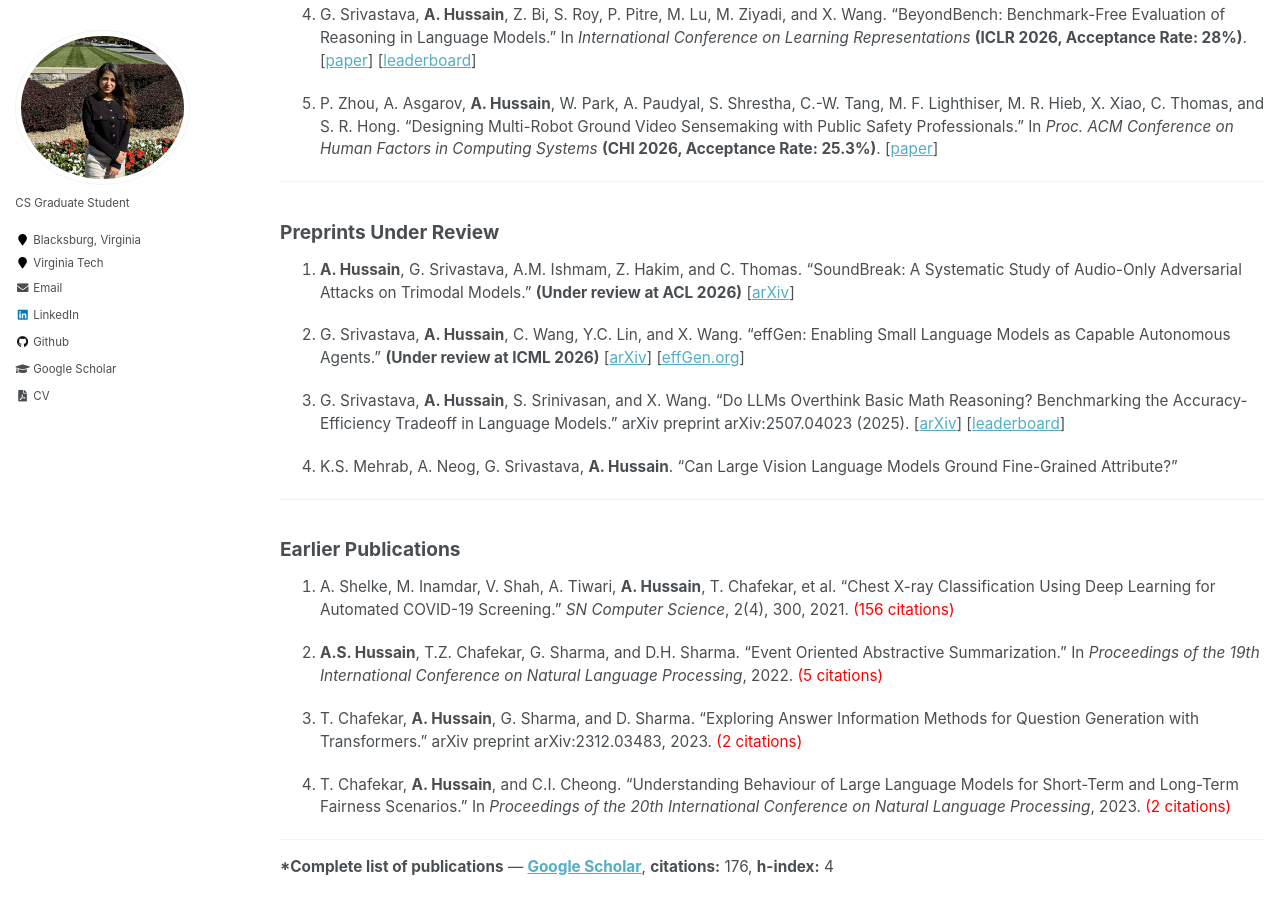
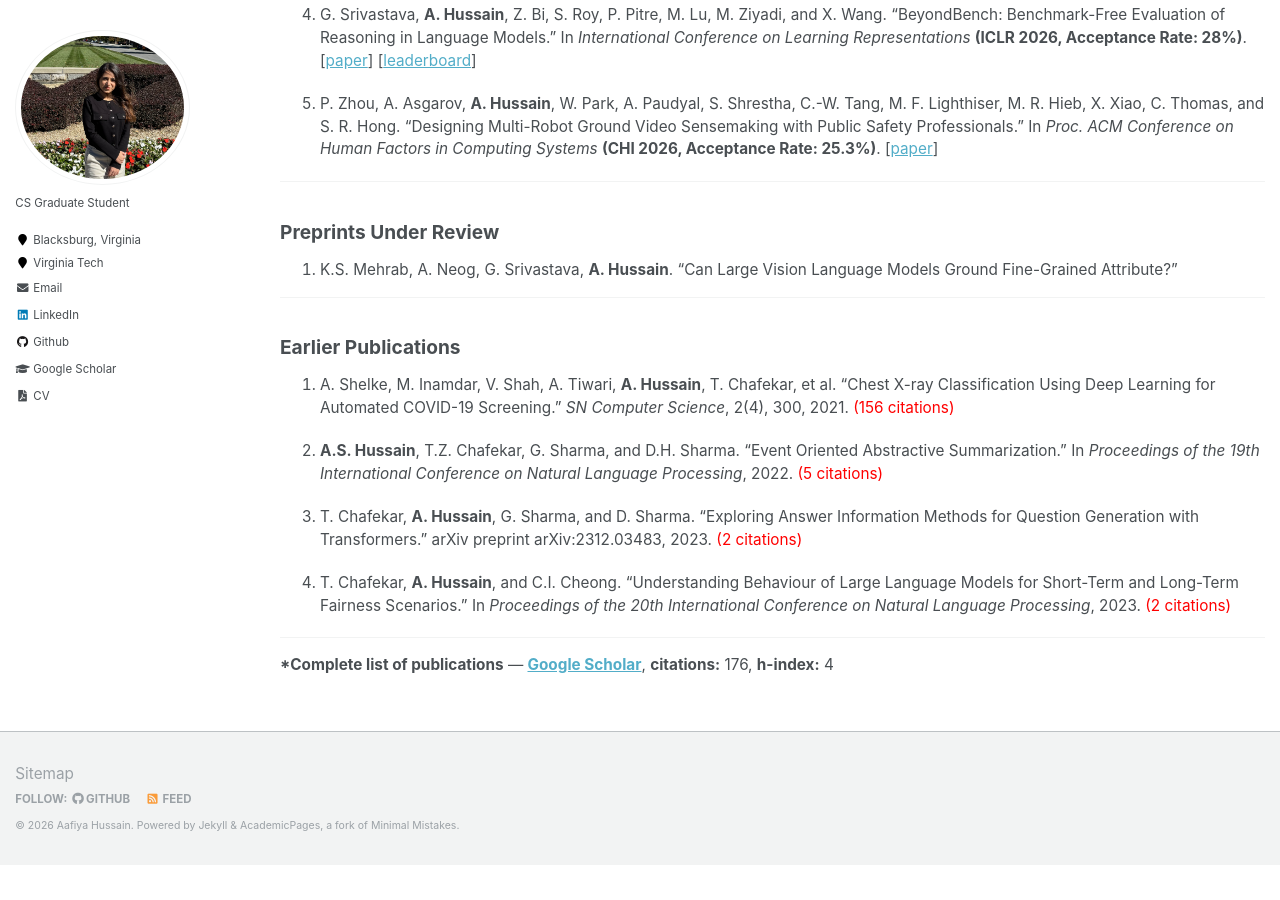
Before and after one commit to Aafiya-H/aafiya-h.github.io, a Jekyll site: the page built from _pages/publications.md, in a window 1280 px wide and 900 px high, scrolled down 480 px. Built offline with Jekyll 4.4.1, drawn with Linux system fonts in a browser that asks for light colours; after the commit the page ends 1345 px from its top, so only the background shows below that.

Commit message:
removed from preprints under review

```diff
--- a/_pages/publications.md
+++ b/_pages/publications.md
@@ -26,13 +26,7 @@ author_profile: true
 
 ## Preprints Under Review
 
-1. **A. Hussain**, G. Srivastava, A.M. Ishmam, Z. Hakim, and C. Thomas. "SoundBreak: A Systematic Study of Audio-Only Adversarial Attacks on Trimodal Models." **(Under review at ACL 2026)** [<a href="https://arxiv.org/abs/2601.16231" target="_blank">arXiv</a>]
-
-2. G. Srivastava, **A. Hussain**, C. Wang, Y.C. Lin, and X. Wang. "effGen: Enabling Small Language Models as Capable Autonomous Agents." **(Under review at ICML 2026)** [<a href="https://arxiv.org/abs/2602.00887" target="_blank">arXiv</a>] [<a href="https://effgen.org/" target="_blank">effGen.org</a>]
-
-3. G. Srivastava, **A. Hussain**, S. Srinivasan, and X. Wang. "Do LLMs Overthink Basic Math Reasoning? Benchmarking the Accuracy-Efficiency Tradeoff in Language Models." arXiv preprint arXiv:2507.04023 (2025). [<a href="https://arxiv.org/abs/2507.04023" target="_blank">arXiv</a>] [<a href="https://ctrl-gaurav.github.io/llmthinkbench.github.io/" target="_blank">leaderboard</a>]
-
-4. K.S. Mehrab, A. Neog, G. Srivastava, **A. Hussain**. "Can Large Vision Language Models Ground Fine-Grained Attribute?"
+1. K.S. Mehrab, A. Neog, G. Srivastava, **A. Hussain**. "Can Large Vision Language Models Ground Fine-Grained Attribute?"
 
 -------
 
```
